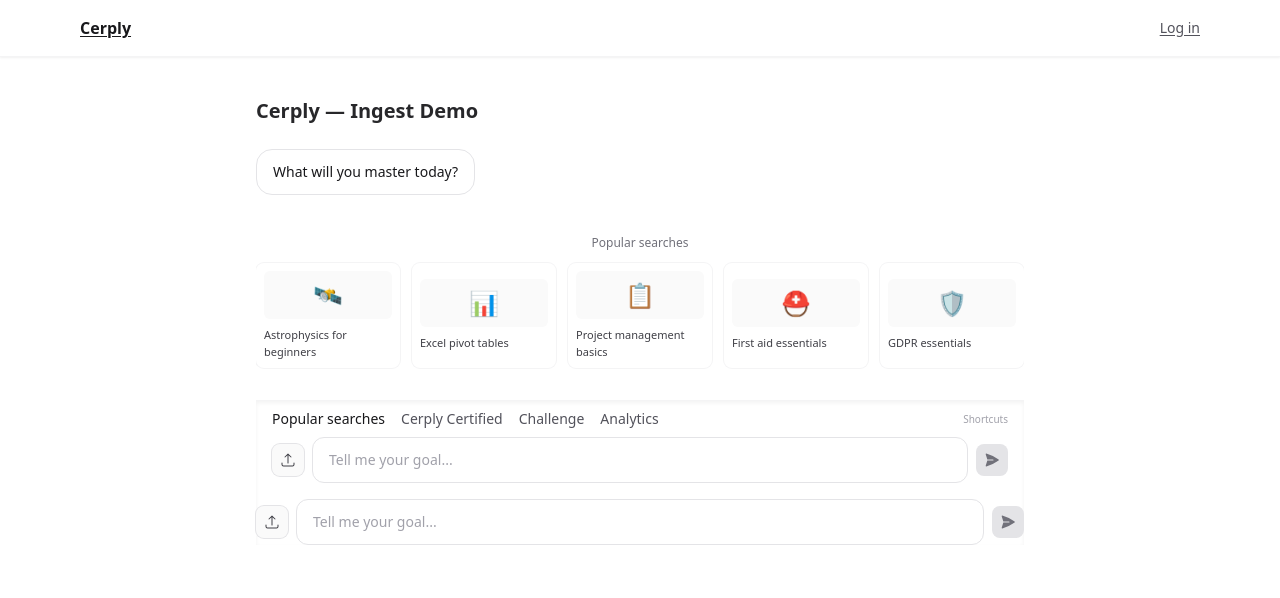
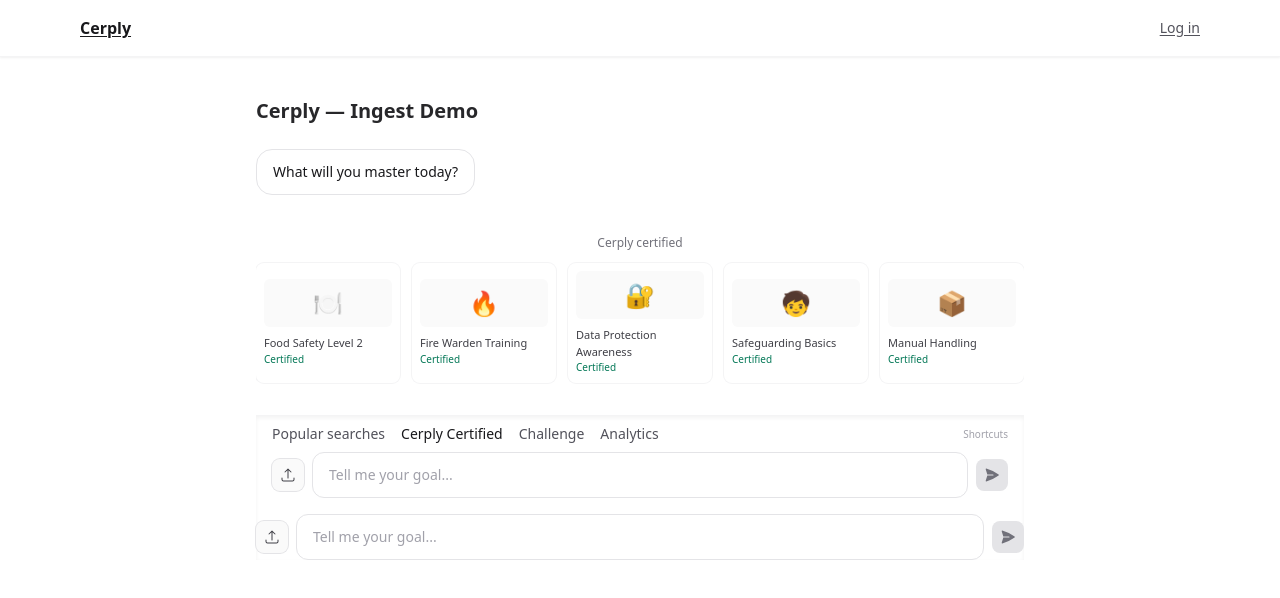
Before and after one commit to robnreb1/cerply, a Next.js app in the folder web/: page /ui-demo in a window 1280 px wide. Shown: the top 598 px of the page. Built offline with nearby package versions, Linux system fonts and the light colour scheme.

Commit message:
fix(web/ui): remove popular carousel, footer matches header, ensure single input bar

```diff
--- a/web/components/IngestInteraction.tsx
+++ b/web/components/IngestInteraction.tsx
@@ -17,7 +17,7 @@
   const [messages, setMessages] = useState<Message[]>([]);
   const [typingIndex, setTypingIndex] = useState(0);
   const [typedText, setTypedText] = useState("");
-  const [activeTab, setActiveTab] = useState<"popular" | "certified" | "challenge" | "analytics">("popular");
+  const [activeTab, setActiveTab] = useState<"popular" | "certified" | "challenge" | "analytics">("certified");
   const [isGenerating, setIsGenerating] = useState(false);
   const messagesEndRef = useRef<HTMLDivElement>(null);
   const fileRef = useRef<HTMLInputElement>(null);
@@ -186,12 +186,11 @@
         <div ref={messagesEndRef} />
       </div>
 
-      {/* Topic Cards: show only when a tab is active other than 'popular' link intent; keep as is for now */}
+      {/* Topic Cards: hide carousel when 'popular' link is used */}
       <div className="mb-6">
-        {activeTab && (
+        {activeTab !== 'popular' && (
           <div className="overflow-x-auto">
             <div className="text-center text-xs font-medium text-zinc-500 mb-3">
-              {activeTab === "popular" && "Popular searches"}
               {activeTab === "certified" && "Cerply certified"}
               {activeTab === "challenge" && "Challenge topics"}
               {activeTab === "analytics" && "Analytics topics"}
@@ -265,6 +264,7 @@
             <PaperAirplaneIcon className="h-4 w-4" />
           </button>
         </div>
+        {/* (removed duplicate chat bar) */}
         <div className="flex items-center gap-2">
           <button
             onClick={handleFileUpload}
```
